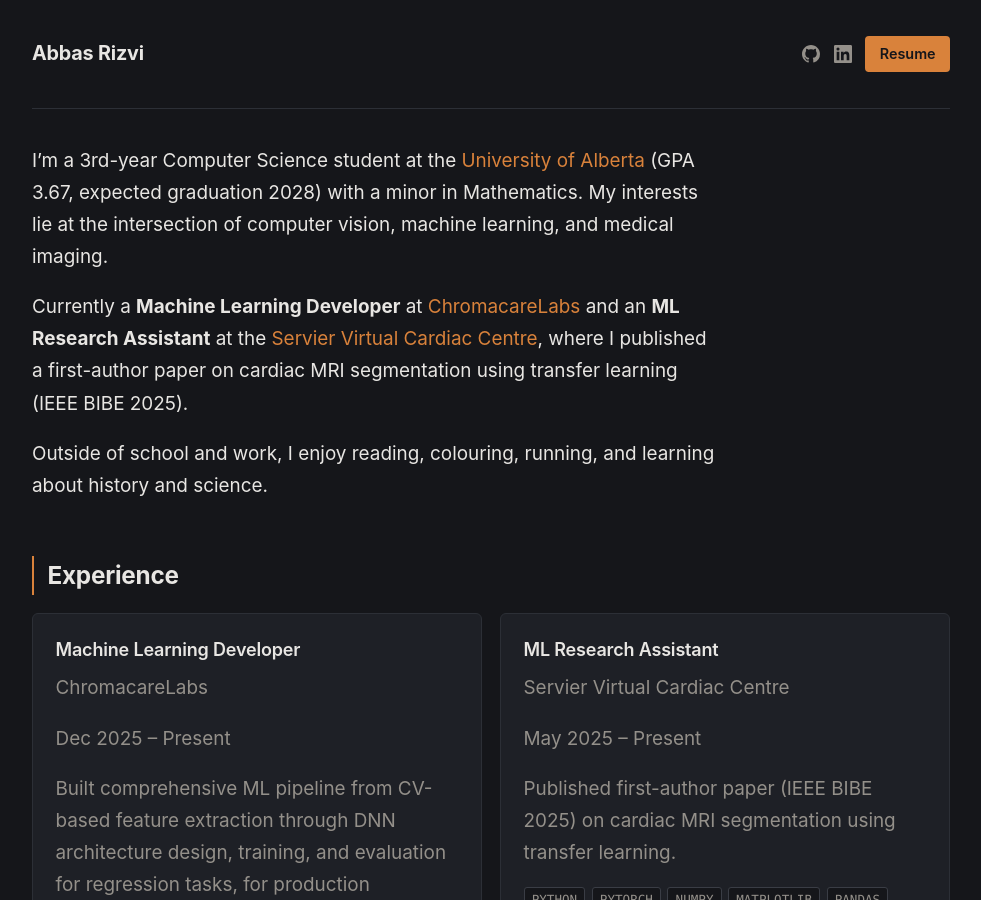
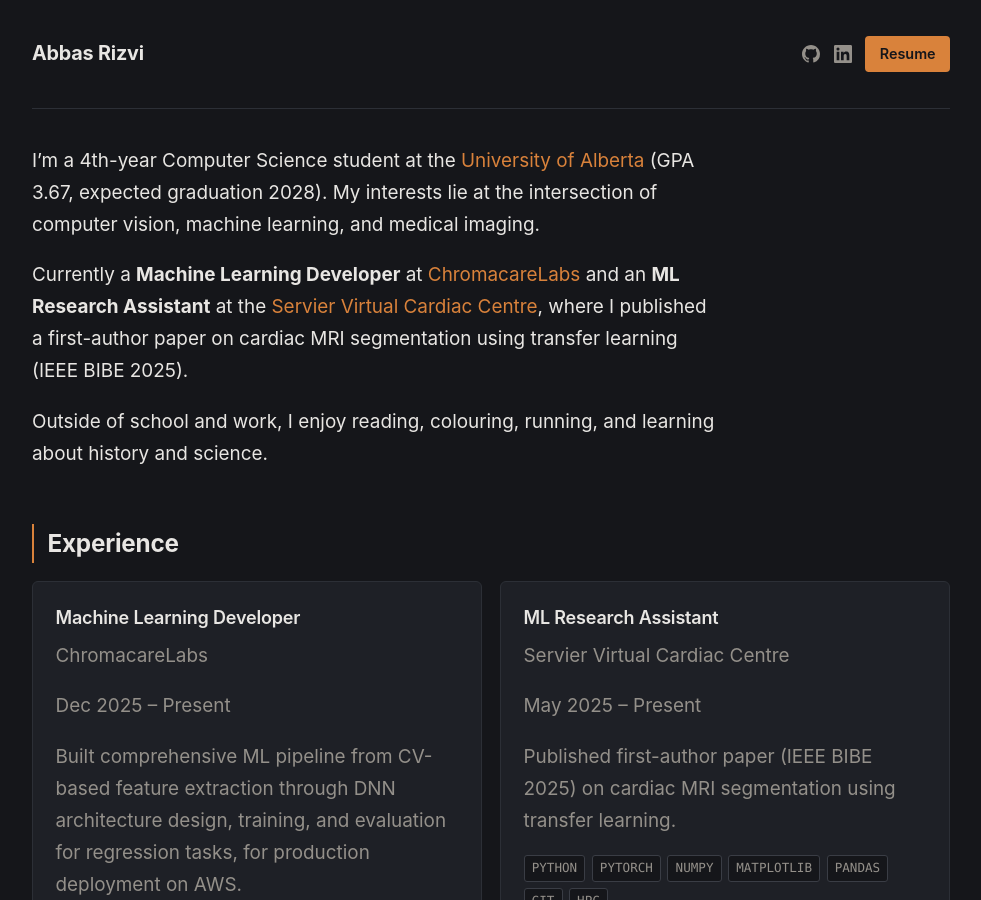
Before and after one commit to wowow2/wowow2.github.io, a Jekyll site: the page built from index.md, in a window 1280 px wide and 900 px high. Shown: the whole window, without its empty margins (149-1130 px from the left). Built offline with Jekyll 4.4.1, drawn with Linux system fonts in a browser that asks for light colours.

Commit message:
fix(site): update to 4th-year, 2028 grad, remove math minor
- index: 3rd-year -> 4th-year, drop minor in Mathematics line
- config: description now reflects 4th-year and 2028 graduation

```diff
--- a/_config.yml
+++ b/_config.yml
@@ -1,5 +1,5 @@
 title: Abbas Rizvi
-description: Personal website of Abbas Rizvi, Computer Science student at the University of Alberta.
+description: Personal website of Abbas Rizvi, 4th-year Computer Science student at the University of Alberta (expected graduation 2028).
 url: https://abbasalirizvi.com
 
 markdown: kramdown
--- a/index.md
+++ b/index.md
@@ -3,9 +3,9 @@ layout: home
 title: Home
 ---
 
-I'm a 3rd-year Computer Science student at the
-[University of Alberta](https://www.ualberta.ca/) (GPA 3.67, expected graduation 2028)
-with a minor in Mathematics. My interests lie at the intersection of computer vision,
+I'm a 4th-year Computer Science student at the
+[University of Alberta](https://www.ualberta.ca/) (GPA 3.67, expected graduation 2028).
+My interests lie at the intersection of computer vision,
 machine learning, and medical imaging.
 
 Currently a **Machine Learning Developer** at [ChromacareLabs](https://chromacarelabs.com/)
```
